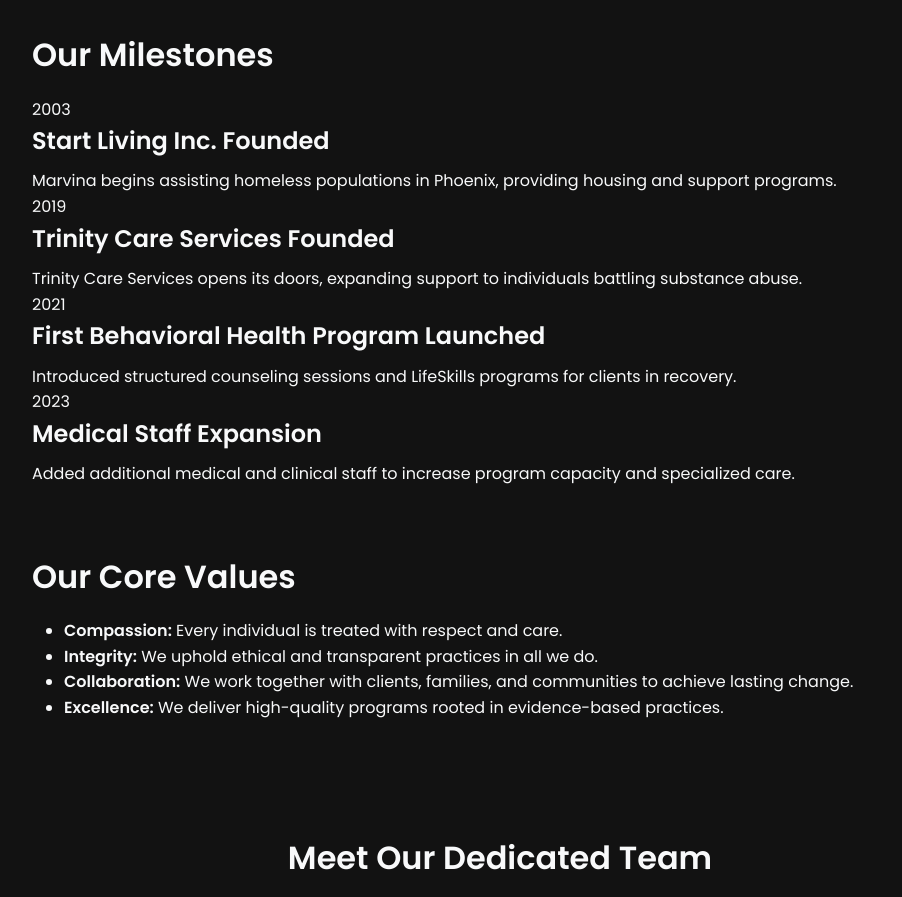
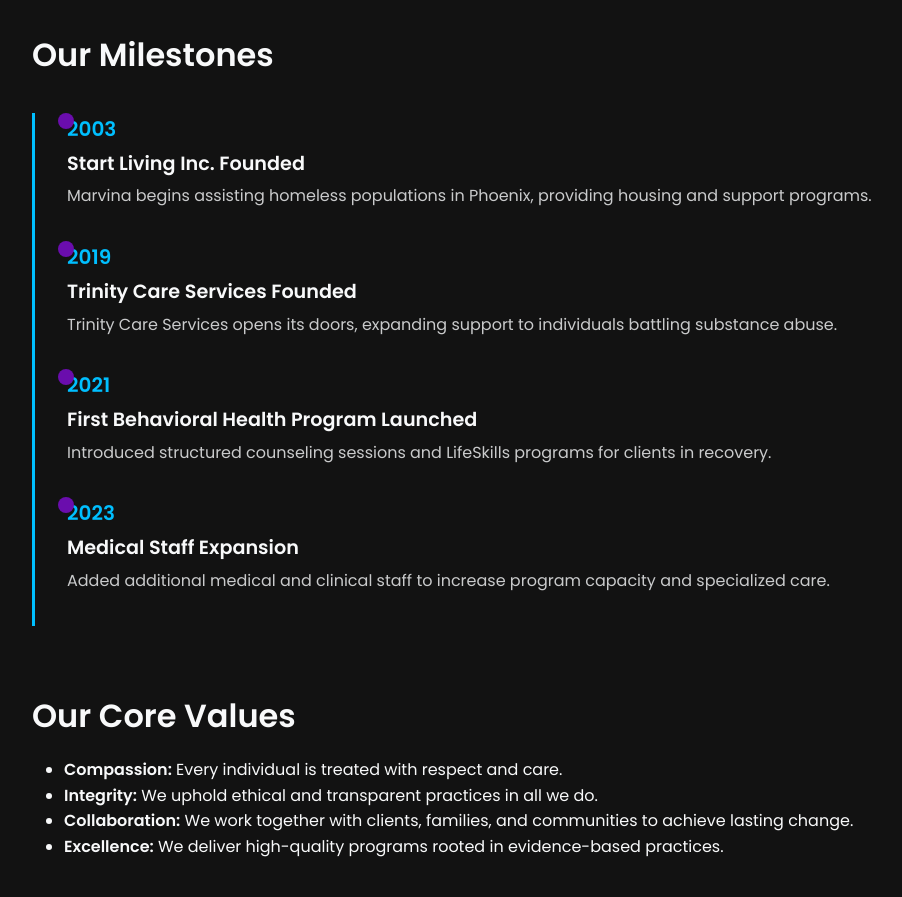
Before and after one commit to thenecronwolf-blip/Trinity-Site, a plain HTML site: page about.html in a window 1280 px wide. Shown: the part 1289-2186 px from the top of the page, without its empty margins (140-1042 px from the left). Drawn offline with Linux system fonts and the light colour scheme.

Commit message:
Update style.css final

```diff
--- a/style.css
+++ b/style.css
@@ -149,7 +149,7 @@ h3 {
     color: #000;
 }
 
-/* Services Grid */
+/* Services & Staff Grids */
 .services-grid, .staff-grid {
     display: grid;
     grid-template-columns: repeat(auto-fit, minmax(250px, 1fr));
@@ -214,8 +214,47 @@ footer a:hover {
     color: var(--purple);
 }
 
-/* Responsive typography & hero adjustments */
-@media (max-width: 768px) {
+/* Timeline */
+.timeline {
+    display: flex;
+    flex-direction: column;
+    position: relative;
+    margin-top: 2rem;
+    padding-left: 2rem;
+    border-left: 3px solid var(--light-blue);
+}
+.timeline-item {
+    margin-bottom: 2rem;
+    position: relative;
+}
+.timeline-item::before {
+    content: '';
+    position: absolute;
+    left: -9px;
+    top: 0;
+    width: 16px;
+    height: 16px;
+    background: var(--purple);
+    border-radius: 50%;
+}
+.timeline-year {
+    font-weight: 600;
+    font-size: 1.25rem;
+    color: var(--light-blue);
+    margin-bottom: 0.25rem;
+}
+.timeline-content h3 {
+    font-size: 1.2rem;
+    margin-bottom: 0.25rem;
+    color: var(--text-light);
+}
+.timeline-content p {
+    font-size: 1rem;
+    color: rgba(248,249,250,0.8);
+}
+
+/* Responsive adjustments */
+@media (max-width:768px) {
     h1 { font-size: 2rem; }
     h2 { font-size: 1.5rem; }
     h3 { font-size: 1.25rem; }
@@ -223,4 +262,13 @@ footer a:hover {
     nav ul {
         flex-direction: column;
     }
+    .timeline {
+        padding-left: 1rem;
+    }
+    .timeline-year {
+        font-size: 1rem;
+    }
+    .timeline-content h3 {
+        font-size: 1rem;
+    }
 }
```
